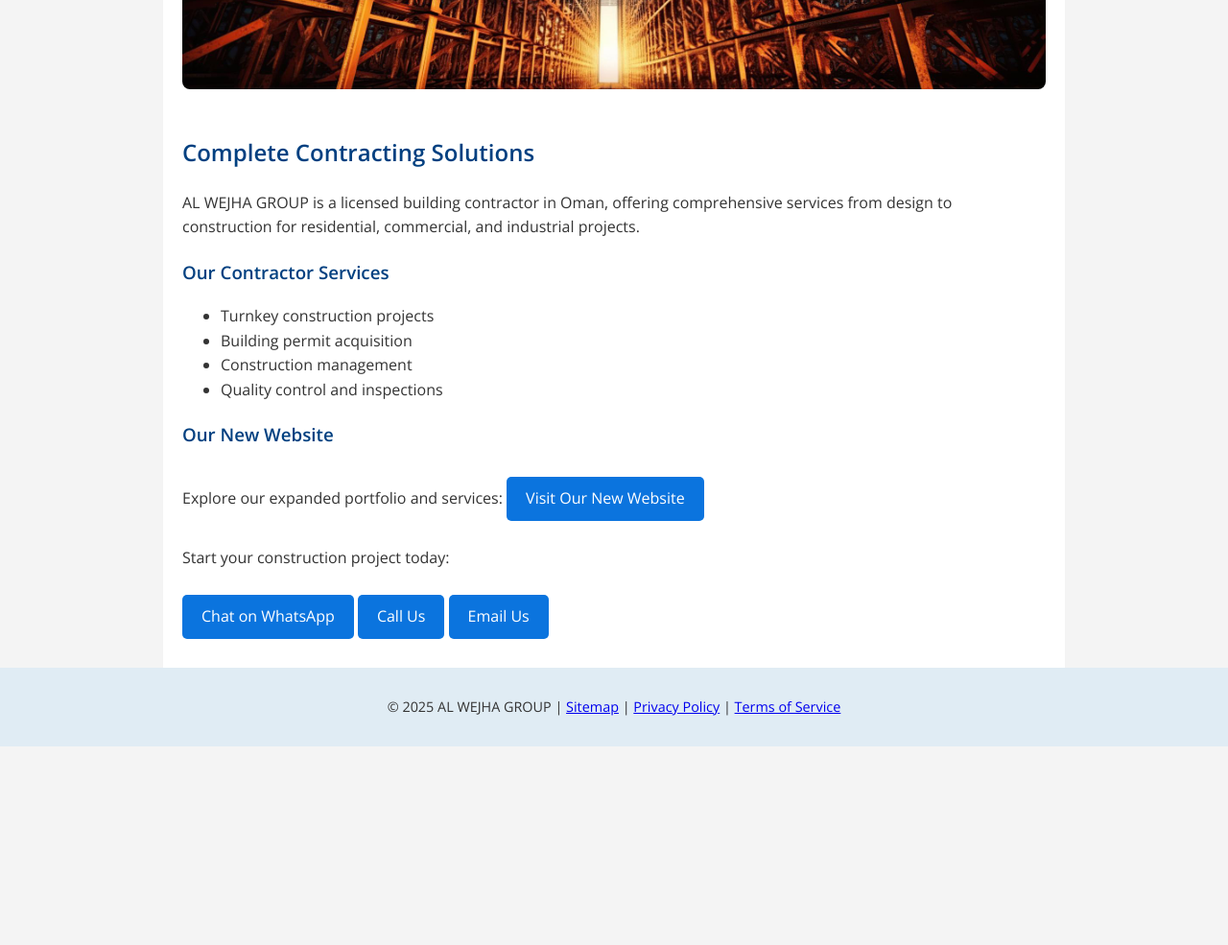
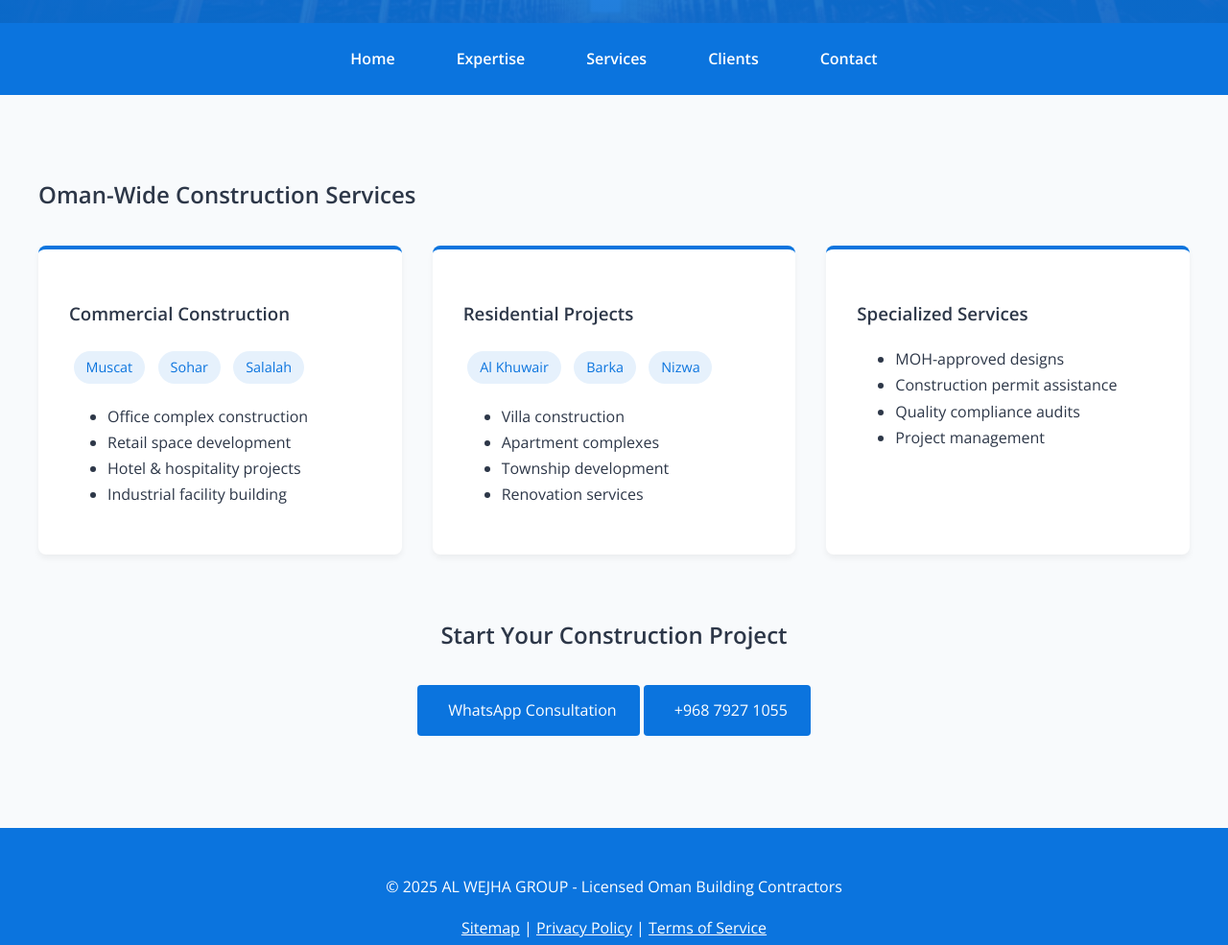
Before and after one commit to imferoz/building-contractor-oman, a plain HTML site: page index.html in a window 1280 px wide. Shown: the part 600-1585 px from the top of the page at 96% size. Before the commit the page ends 1378 px from the top, so only its background shows below. Drawn offline with nearby package versions, Linux system fonts and the light colour scheme.

Commit message:
Update index.html

```diff
--- a/index.html
+++ b/index.html
@@ -1,78 +1,248 @@
 <!DOCTYPE html>
-<html lang="en">
+<html lang="en" dir="ltr">
 <head>
   <meta charset="UTF-8" />
-  <meta name="viewport" content="width=device-width, initial-scale=1.0, user-scalable=yes" />
-  <link rel="icon" type="image/x-icon" href="./favicon.ico">
-  <meta name="description" content="Professional building contractors in Oman - AL WEJHA GROUP provides end-to-end construction services with quality craftsmanship and timely delivery." />
-  <meta name="keywords" content="building contractor Oman, construction contractors Oman, building companies Oman, AL WEJHA GROUP" />
+  <meta name="viewport" content="width=device-width, initial-scale=1.0, maximum-scale=5.0"/>
+  <title>Building Contractors in Oman | Muscat, Sohar & Salalah Construction | AL WEJHA GROUP</title>
+  <meta name="description" content="Licensed Building Contractors in Oman - Commercial & Residential Construction Services in Muscat, Sohar, Salalah. Oman Ministry of Housing Approved Contractors">
+  <meta name="keywords" content="building contractors Oman, construction companies Muscat, commercial builders Sohar, residential construction Salalah, Oman ministry approved contractors">
   <meta name="robots" content="index, follow, max-image-preview:large">
   <link rel="canonical" href="https://building-contractors-oman.alwejhagroup.com/"/>
   <link rel="icon" href="/favicon.ico" type="image/x-icon">
-  <meta name="author" content="AL WEJHA GROUP" />
-  <title>Building Contractors in Oman | AL WEJHA GROUP</title>
-  <link href="https://fonts.googleapis.com/css2?family=Open+Sans:wght@400;600&display=swap" rel="stylesheet">
+  <link href="https://fonts.googleapis.com/css2?family=Open+Sans:wght@400;600&family=Roboto+Condensed:wght@700&display=swap" rel="stylesheet">
   <style>
-    /* Consistent CSS from benchmark */
-    body { font-family: 'Open Sans', sans-serif; background-color: #f4f4f4; margin: 0; padding: 0; color: #333; line-height: 1.6; }
-    header { background-color: #0b74de; color: #fff; padding: 40px 20px; text-align: center; }
-    header h1 { font-size: 2.2rem; margin: 0; }
-    nav { text-align: center; margin: 20px 0; }
-    nav a { margin: 0 10px; color: #004080; text-decoration: underline; font-weight: 600; }
-    section { max-width: 900px; margin: 0 auto; padding: 20px; background-color: #fff; }
-    h2, h3 { color: #004080; }
-    .cta, .backlink { display: inline-block; background-color: #0b74de; color: #fff; padding: 10px 20px; text-decoration: none; border-radius: 5px; margin: 10px 0; }
-    .cta:hover, .backlink:hover { background-color: #095cb5; }
-    .contact { margin-top: 20px; text-align: center; }
-    .contact a { display: inline-block; margin: 5px 10px; color: #0b74de; text-decoration: none; }
-    img.hero-img { max-width: 100%; height: auto; border-radius: 8px; margin: 20px 0; }
-    footer { background-color: #e0ecf4; text-align: center; padding: 15px; font-size: 0.9rem; }
+    :root {
+      --primary-blue: #0b74de;
+      --accent-orange: #ff6b35;
+      --dark-text: #2d3748;
+      --light-bg: #f8fafc;
+    }
+
+    body {
+      font-family: 'Open Sans', sans-serif;
+      background-color: var(--light-bg);
+      color: var(--dark-text);
+      line-height: 1.7;
+      margin: 0;
+    }
+
+    header {
+      background: linear-gradient(rgba(11, 116, 222, 0.9), rgba(11, 116, 222, 0.9)),
+                  url('/building-contractors-oman.webp') no-repeat center/cover;
+      min-height: 70vh;
+      display: flex;
+      align-items: center;
+      justify-content: center;
+      text-align: center;
+      padding: 2rem;
+    }
+
+    header h1 {
+      color: #fff;
+      font-family: 'Roboto Condensed', sans-serif;
+      font-size: 2.8rem;
+      text-shadow: 0 2px 4px rgba(0,0,0,0.25);
+      margin-bottom: 1rem;
+    }
+
+    .nav-container {
+      background: var(--primary-blue);
+      padding: 1rem 0;
+      position: sticky;
+      top: 0;
+      z-index: 1000;
+    }
+
+    nav {
+      max-width: 1200px;
+      margin: 0 auto;
+      display: flex;
+      justify-content: center;
+      gap: 2rem;
+      flex-wrap: wrap;
+    }
+
+    nav a {
+      color: #fff;
+      text-decoration: none;
+      font-weight: 600;
+      padding: 0.5rem 1rem;
+      border-radius: 4px;
+      transition: all 0.3s ease;
+    }
+
+    nav a:hover {
+      background: rgba(255,255,255,0.15);
+    }
+
+    .content-section {
+      max-width: 1200px;
+      margin: 2rem auto;
+      padding: 2rem 1rem;
+    }
+
+    .service-grid {
+      display: grid;
+      grid-template-columns: repeat(auto-fit, minmax(280px, 1fr));
+      gap: 2rem;
+      margin-top: 2rem;
+    }
+
+    .service-card {
+      background: #fff;
+      border-radius: 8px;
+      padding: 2rem;
+      box-shadow: 0 4px 6px rgba(0,0,0,0.05);
+      border-top: 4px solid var(--primary-blue);
+    }
+
+    .region-badge {
+      display: inline-block;
+      background: rgba(11, 116, 222, 0.1);
+      color: var(--primary-blue);
+      padding: 0.3rem 0.8rem;
+      border-radius: 20px;
+      font-size: 0.9rem;
+      margin: 0.3rem;
+    }
+
+    .cta-button {
+      display: inline-flex;
+      align-items: center;
+      gap: 0.5rem;
+      padding: 0.8rem 1.5rem;
+      background: var(--primary-blue);
+      color: #fff;
+      border-radius: 4px;
+      text-decoration: none;
+      transition: transform 0.2s ease;
+    }
+
+    .cta-button:hover {
+      transform: translateY(-2px);
+      background: #095cb5;
+    }
+
+    footer {
+      background: var(--primary-blue);
+      color: #fff;
+      text-align: center;
+      padding: 2rem 1rem;
+      margin-top: 4rem;
+    }
+
+    @media (max-width: 768px) {
+      header h1 { font-size: 2rem; }
+      .service-grid { grid-template-columns: 1fr; }
+    }
   </style>
 </head>
-<body>
+<body itemscope itemtype="http://schema.org/Organization">
   <header>
-    <h1>Building Contractors in Oman</h1>
-    <p>Quality Construction Services Since 2005</p>
+    <h1>Building Construction Experts in Oman</h1>
+    <p>Serving Muscat, Sohar, Salalah & Beyond</p>
   </header>
 
+  <div class="nav-container">
     <nav>
       <a href="https://www.alwejhagroup.com/">Home</a>
-    <a href="https://www.alwejhagroup.com/area-of-expertise" target="_blank">Area Of Expertise</a>
-    <a href="https://www.alwejhagroup.com/our-services" target="_blank">Our Services</a>
-    <a href="https://www.alwejhagroup.com/our-clients" target="_blank">Our Clients</a>
-    <a href="https://www.alwejhagroup.com/contact" target="_blank">Contact</a>
+      <a href="https://www.alwejhagroup.com/area-of-expertise">Expertise</a>
+      <a href="https://www.alwejhagroup.com/our-services">Services</a>
+      <a href="https://www.alwejhagroup.com/our-clients">Clients</a>
+      <a href="https://www.alwejhagroup.com/contact">Contact</a>
     </nav>
+  </div>
 
-  <section>
-    <img class="hero-img" src="./building-contractors-oman.webp" alt="Building Contractors in Oman - AL WEJHA GROUP">
-    <h2>Complete Contracting Solutions</h2>
-    <p>
-      AL WEJHA GROUP is a licensed building contractor in Oman, offering comprehensive services from design to construction for residential, commercial, and industrial projects.
-    </p>
-    <h3>Our Contractor Services</h3>
+  <main class="content-section">
+    <section id="services">
+      <h2>Oman-Wide Construction Services</h2>
+      <div class="service-grid">
+        <div class="service-card">
+          <h3>Commercial Construction</h3>
+          <div class="region-badges">
+            <span class="region-badge">Muscat</span>
+            <span class="region-badge">Sohar</span>
+            <span class="region-badge">Salalah</span>
+          </div>
           <ul>
-      <li>Turnkey construction projects</li>
-      <li>Building permit acquisition</li>
-      <li>Construction management</li>
-      <li>Quality control and inspections</li>
+            <li>Office complex construction</li>
+            <li>Retail space development</li>
+            <li>Hotel & hospitality projects</li>
+            <li>Industrial facility building</li>
           </ul>
-    <h3>Our New Website</h3>
-    <p>
-      Explore our expanded portfolio and services:
-      <a class="backlink" href="https://www.alwejhagroup.com/new" target="_blank">Visit Our New Website</a>
-    </p>
-    <p>Start your construction project today:</p>
-    <a class="cta" href="https://wa.me/96879271055" target="_blank">Chat on WhatsApp</a>
-    <a class="cta" href="tel:+96879271055">Call Us</a>
-    <a class="cta" href="mailto:business@alwejhagroup.com">Email Us</a>
+        </div>
+
+        <div class="service-card">
+          <h3>Residential Projects</h3>
+          <div class="region-badges">
+            <span class="region-badge">Al Khuwair</span>
+            <span class="region-badge">Barka</span>
+            <span class="region-badge">Nizwa</span>
+          </div>
+          <ul>
+            <li>Villa construction</li>
+            <li>Apartment complexes</li>
+            <li>Township development</li>
+            <li>Renovation services</li>
+          </ul>
+        </div>
+
+        <div class="service-card">
+          <h3>Specialized Services</h3>
+          <ul>
+            <li>MOH-approved designs</li>
+            <li>Construction permit assistance</li>
+            <li>Quality compliance audits</li>
+            <li>Project management</li>
+          </ul>
+        </div>
+      </div>
     </section>
 
+    <section id="contact" style="text-align:center; margin-top:4rem;">
+      <h2>Start Your Construction Project</h2>
+      <div style="margin-top:2rem;">
+        <a href="https://wa.me/96879271055" class="cta-button" target="_blank">
+          <i class="fab fa-whatsapp"></i> WhatsApp Consultation
+        </a>
+        <a href="tel:+96879271055" class="cta-button">
+          <i class="fas fa-phone"></i> +968 7927 1055
+        </a>
+      </div>
+    </section>
+  </main>
+
   <footer>
-    <p>&copy; 2025 AL WEJHA GROUP |
-      <a href="https://building-contractors-oman.alwejhagroup.com/sitemap.xml">Sitemap</a> |
-      <a href="https://www.alwejhagroup.com/privacy-policy">Privacy Policy</a> |
-      <a href="https://www.alwejhagroup.com/terms-of-service">Terms of Service</a>
-    </p>
+    <p>&copy; 2025 AL WEJHA GROUP - Licensed Oman Building Contractors</p>
+    <div style="margin-top:1rem;">
+      <a href="https://building-contractors-oman.alwejhagroup.com/sitemap.xml" style="color:#fff;">Sitemap</a> |
+      <a href="https://www.alwejhagroup.com/privacy-policy" style="color:#fff;">Privacy Policy</a> |
+      <a href="https://www.alwejhagroup.com/terms-of-service" style="color:#fff;">Terms of Service</a>
+    </div>
   </footer>
+
+  <!-- Structured Data -->
+  <script type="application/ld+json">
+    {
+      "@context": "https://schema.org",
+      "@type": "Organization",
+      "name": "AL WEJHA GROUP Building Contractors",
+      "url": "https://building-contractors-oman.alwejhagroup.com/",
+      "logo": "https://building-contractors-oman.alwejhagroup.com/building-contractors-oman.webp",
+      "description": "Licensed building contractors providing construction services across Oman including Muscat, Sohar and Salalah",
+      "address": {
+        "@type": "PostalAddress",
+        "addressLocality": "Muscat",
+        "addressRegion": "Oman",
+        "postalCode": "112",
+        "streetAddress": "Al Khuwair South"
+      },
+      "contactPoint": {
+        "@type": "ContactPoint",
+        "telephone": "+96879271055",
+        "contactType": "customer service"
+      }
+    }
+  </script>
 </body>
 </html>
```
Lines whose indentation alone changed are shown as unchanged.
